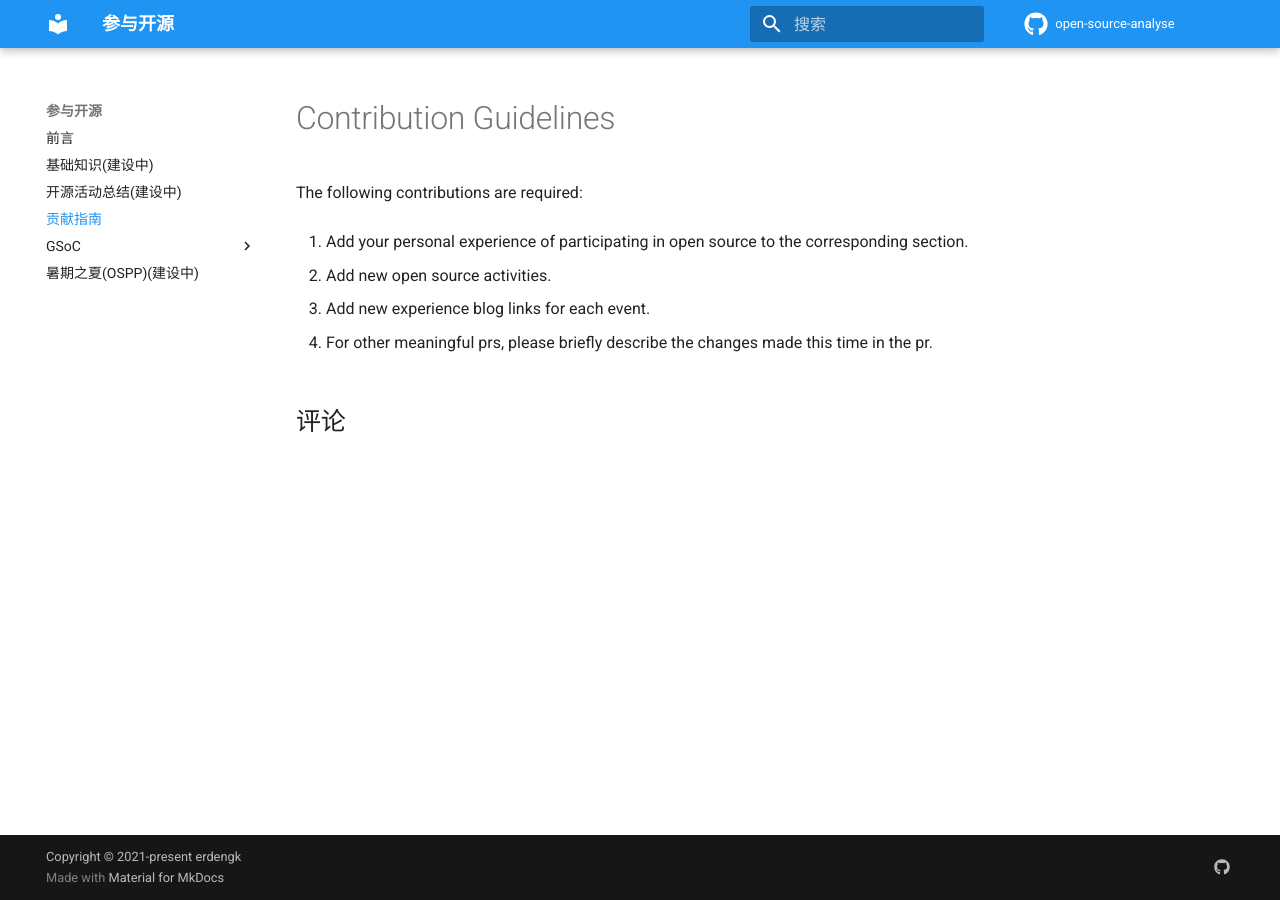
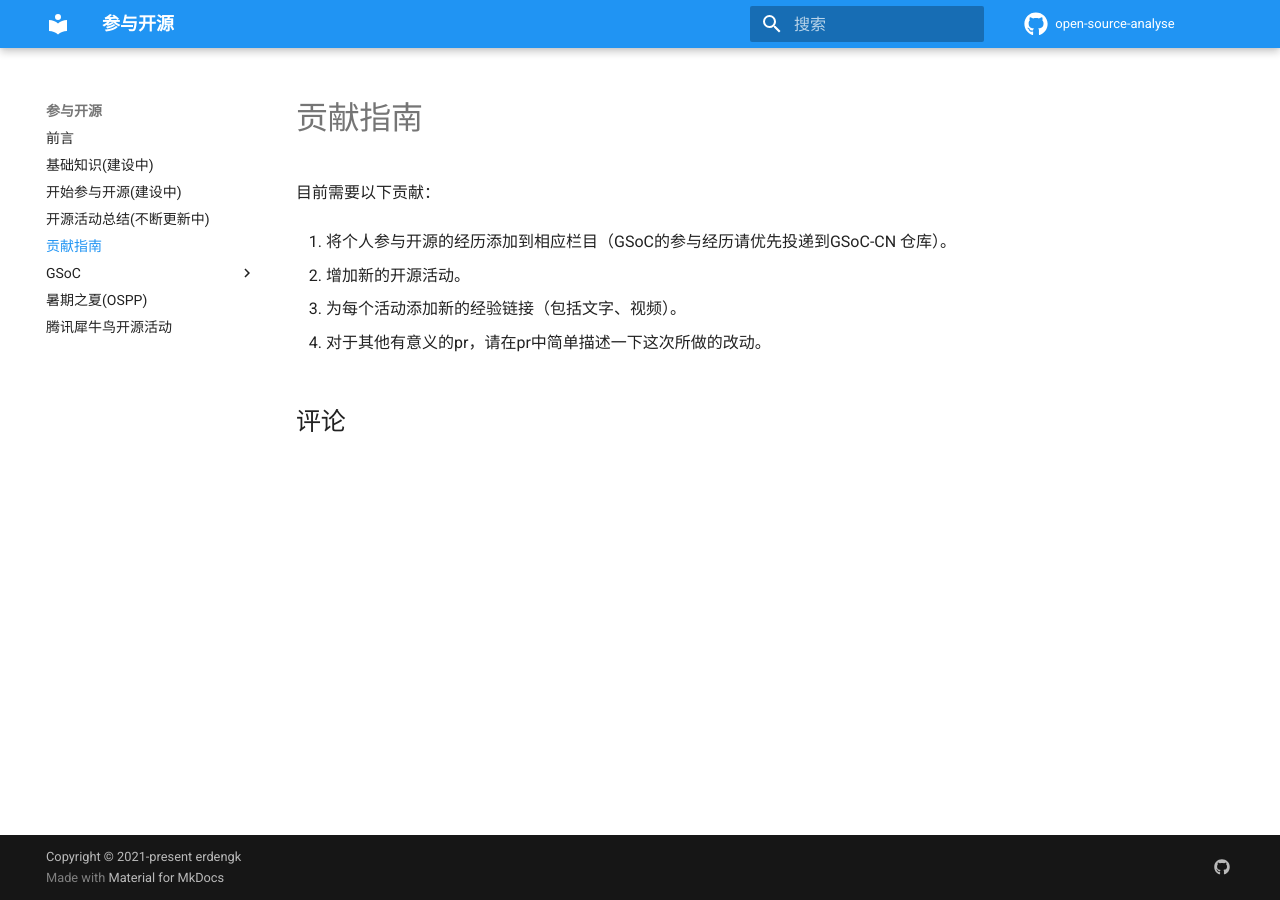
Before and after one commit to erdengk/gsoc-analyse, an MkDocs documentation site: the page built from docs/contribution/Contribution Guidelines.md, in a window 1280 px wide. Built offline with MkDocs 1.6.1 and Material for MkDocs 9.7.7, drawn with Linux system fonts in a browser that asks for light colours; comment, search, counter and statistics services are not loaded.

Commit message:
update docs

```diff
--- a/docs/contribution/Contribution Guidelines.md
+++ b/docs/contribution/Contribution Guidelines.md
@@ -1,12 +1,11 @@
+# 贡献指南
 
-# Contribution Guidelines
+目前需要以下贡献：
 
-The following contributions are required:
+1. 将个人参与开源的经历添加到相应栏目（GSoC的参与经历请优先投递到GSoC-CN 仓库）。
 
-1. Add your personal experience of participating in open source to the corresponding section.
+2. 增加新的开源活动。
 
-2. Add new open source activities.
+3. 为每个活动添加新的经验链接（包括文字、视频）。
 
-3. Add new experience blog links for each event.
-
-4. For other meaningful prs, please briefly describe the changes made this time in the pr.
+4. 对于其他有意义的pr，请在pr中简单描述一下这次所做的改动。
--- a/mkdocs.yml
+++ b/mkdocs.yml
@@ -61,11 +61,13 @@ extra:
 
 nav:
   - 前言: "index.md"
-  - 基础知识(建设中): ".md"
-  - 开源活动总结(建设中): ".md"
+  - 基础知识(建设中): "cn/base.md"
+  - 开始参与开源(建设中): "cn/start.md"
+  - 开源活动总结(不断更新中): "cn/activity.md"
   - 贡献指南 : "contribution/Contribution Guidelines.md"
   - GSoC:
-    - "GSoC(建设中)": ".md"
+    - "GSoC": "cn/gsoc/index.md"
     - "GSoC2022": "cn/gsoc/GSoC2022/GSoC2022.md"
     - "GSoC2021": "cn/gsoc/GSoC2021/GSoC2021.md"
-  - 暑期之夏(OSPP)(建设中): ".md"
+  - 暑期之夏(OSPP): "cn/ospp/index.md"
+  - 腾讯犀牛鸟开源活动: "cn/rhino-brid/index.md"
```
Also changed, not shown: docs/cn/activity.md (added, +84 -0 lines), docs/cn/base.md (added, +5 -0 lines), docs/cn/gsoc/GSoC2022/GSoC2022.md (+15 -0 lines), docs/cn/gsoc/index.md (+78 -3 lines), docs/cn/ospp/index.md (added, +33 -0 lines), docs/cn/rhino-brid/index.md (added, +2 -0 lines), docs/cn/start.md (added, +8 -0 lines), docs/index.md (+5 -4 lines).
